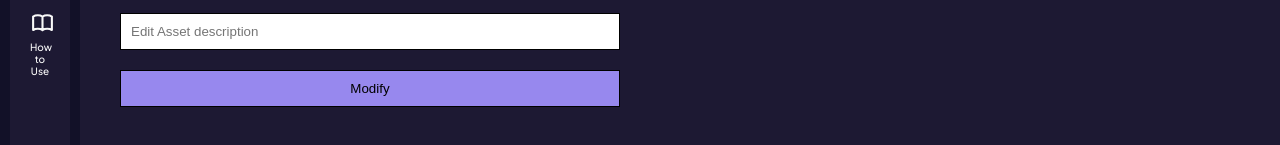
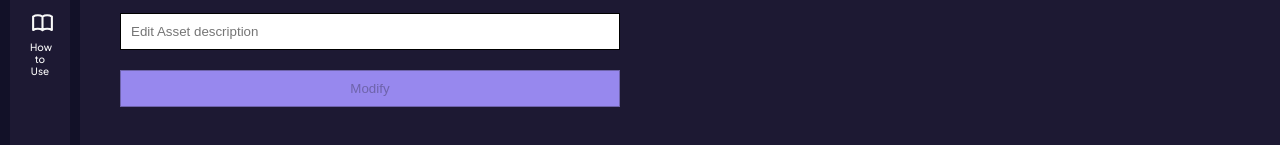
Before and after one commit to thegr8khallie/enefty, a Next.js app: page /modify in a window 1280 px wide. Shown: the part 417-562 px from the top of the page. Built offline with nearby package versions, Linux system fonts and the light colour scheme.

Commit message:
Chore: Minor changes to modifyForm component

```diff
--- a/components/modify/form/ModifyForm.jsx
+++ b/components/modify/form/ModifyForm.jsx
@@ -68,7 +68,7 @@ export const ModifyForm = () => {
             <input type="text" id="description" placeholder="Edit Asset description" value={description} onChange={(e) => setDescription(e.target.value)} />
             <label htmlFor="url">External URL</label>
             <input type="text" id="url" placeholder="Edit Asset description" value={url} onChange={(e) => setUrl(e.target.value)} />
-            <input type="submit" value="Modify" />
+            <input type="submit" value="Modify" disabled={assetID === ''} />
         </StyledModifyForm>
     )
 }
--- a/components/modify/form/modifyForm.styled.js
+++ b/components/modify/form/modifyForm.styled.js
@@ -22,6 +22,9 @@ const StyledModifyForm = styled.form`
     }
     &[type="submit"] {
       background-color: #9788ee;
+      &:hover {
+        background-color: #84caff;
+      }
     }
   }
   label {
```
